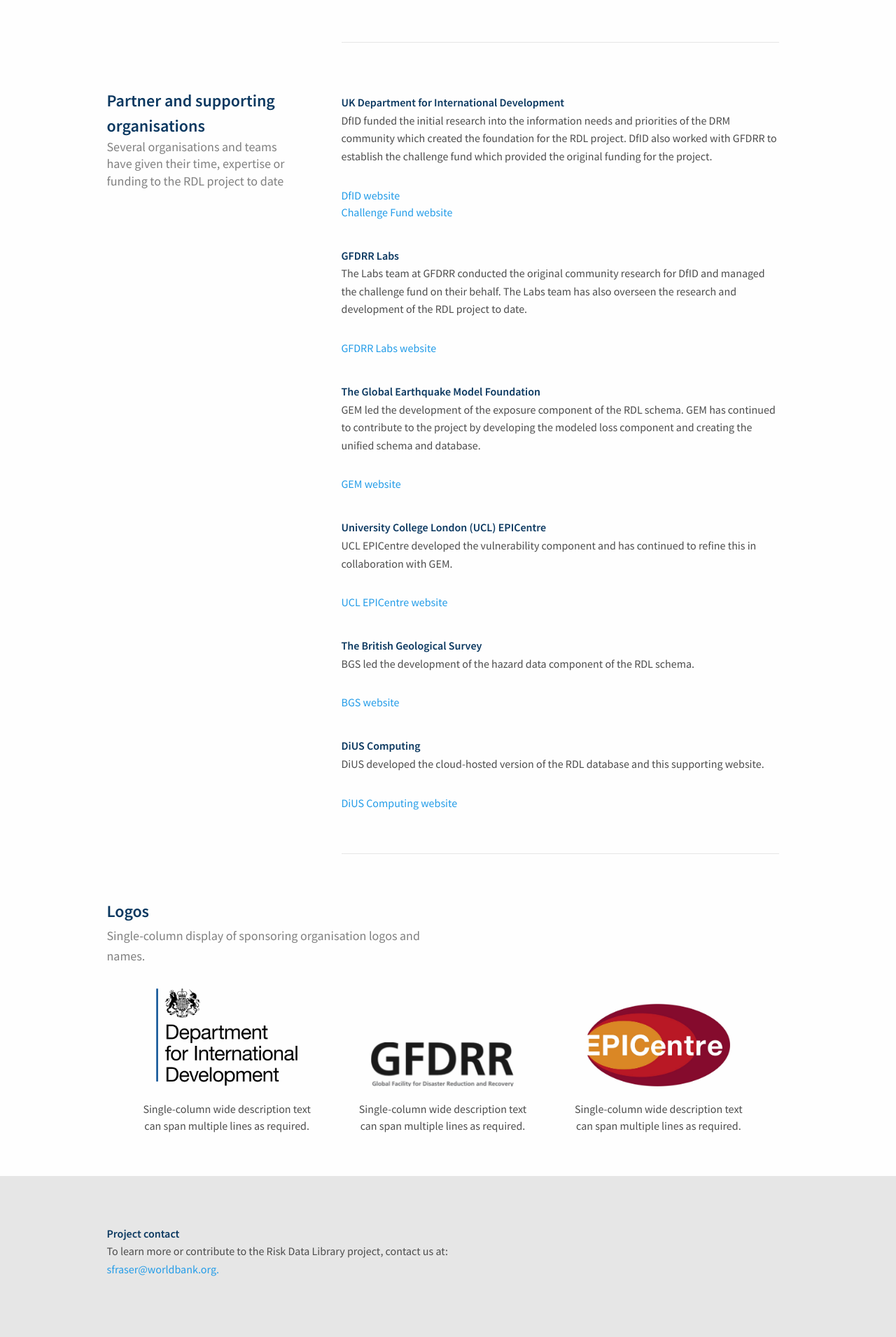
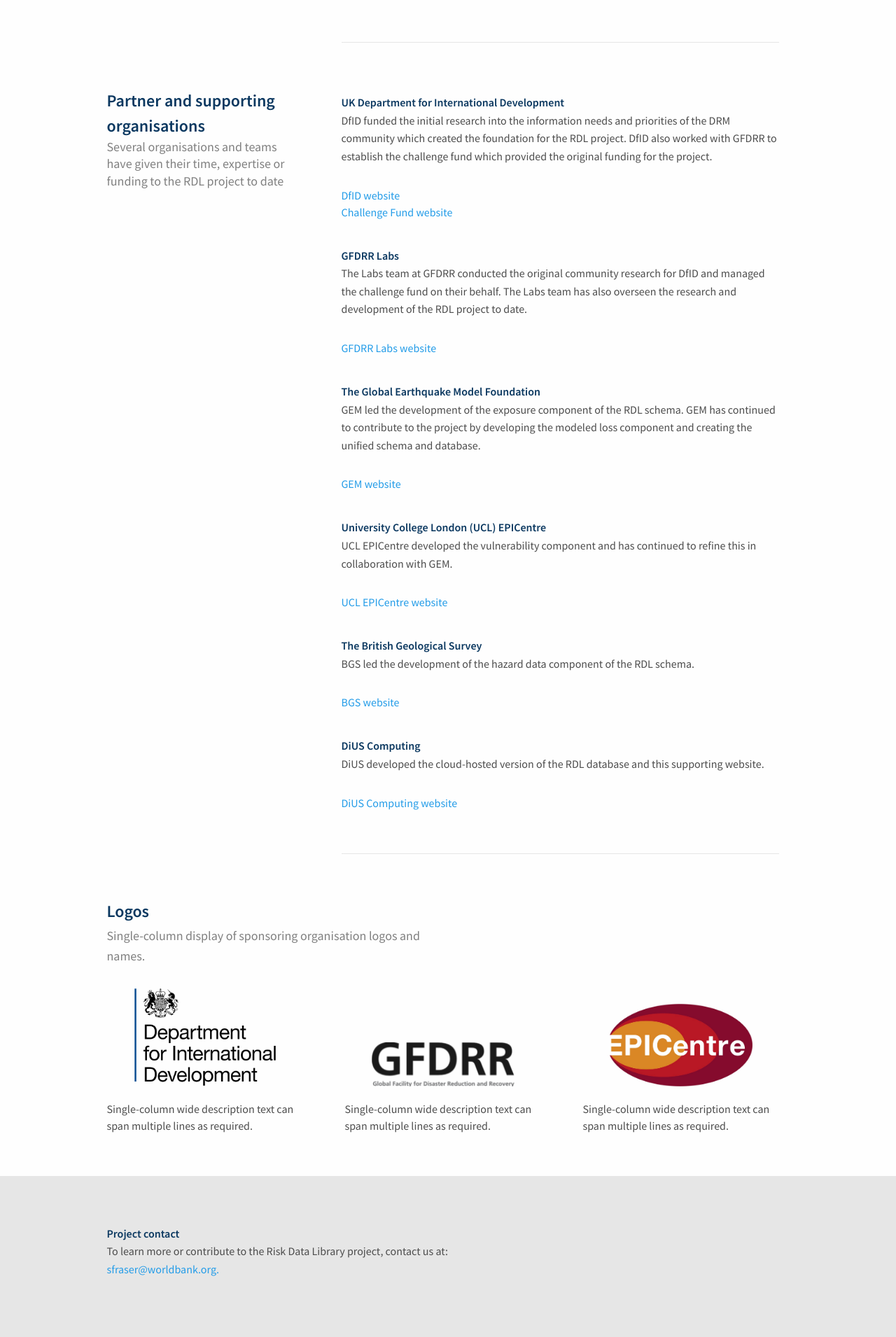
Before and after one commit to GFDRR/risk-data-library.github.io, a Jekyll site: the page built from project.html, in a window 1280 px wide. Shown: the part 1033-2943 px from the top of the page at 70% size. Built offline with Jekyll 4.4.1, drawn with Linux system fonts in a browser that asks for light colours; nearby versions of some CDN libraries.

Commit message:
chore: tweak logos

```diff
--- a/_sass/logos/main.scss
+++ b/_sass/logos/main.scss
@@ -5,18 +5,14 @@
 }
 
 .logos-container {
-  margin: 0 40px;
   display: flex;
   flex-flow: row;
   flex-wrap: nowrap;
-
-  & .individual-logo-container:not(:last-of-type) {
-    margin-right: 45px;
-  }
+  justify-content: space-between;
 }
 
 .individual-logo-container {
-  width: 290px;
+  width: 280px;
   display: flex;
   flex-flow: column;
   justify-content: flex-end;
@@ -27,7 +23,7 @@
   }
 
   & figcaption {
-    text-align: center;
+    text-align: start;
   }
 }
 
@@ -39,6 +35,4 @@
 .logo-image {
   align-self: flex-end;
   width: 204px;
-  //TODO: check with designer re height
-  // height: 120px;
 }
```
